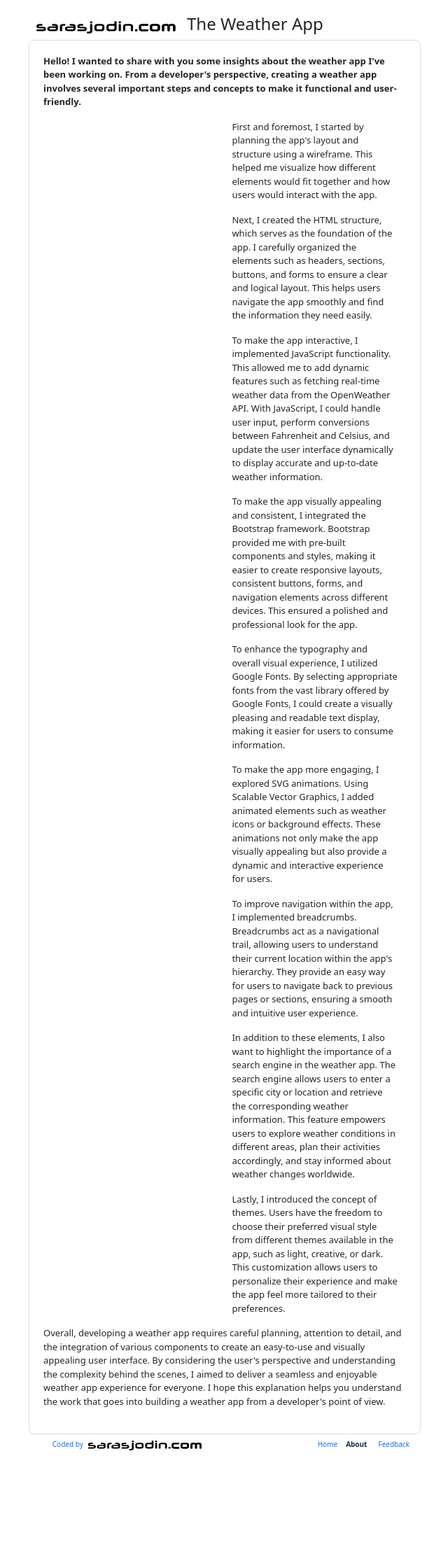
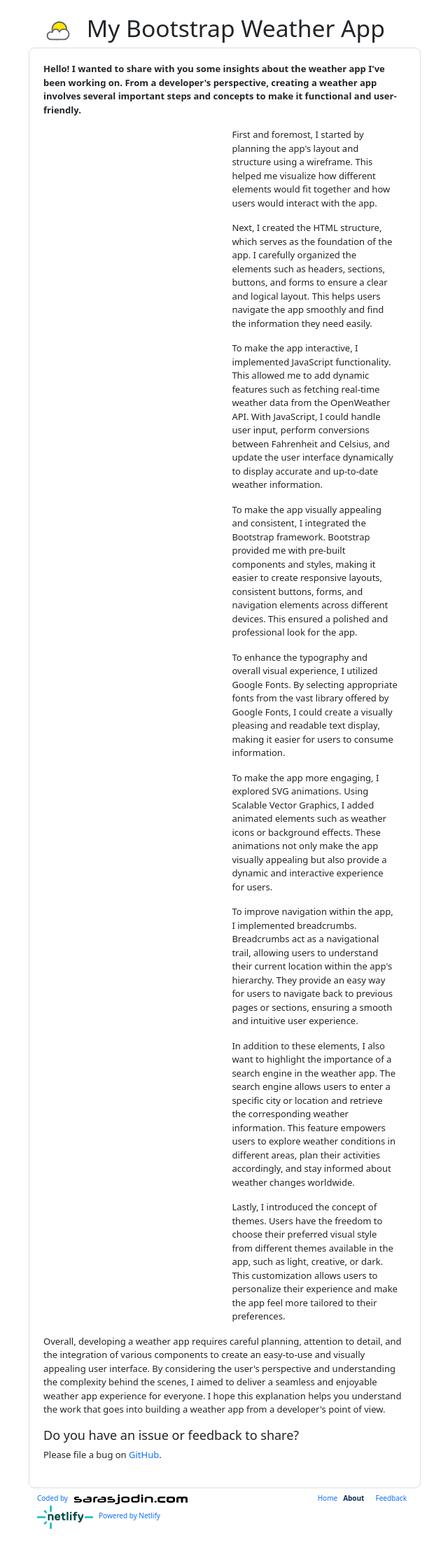
Before and after one commit to sarasjodin/MyWeatherApp, a plain HTML site: page about.html in a window 1280 px wide. Shown: the whole page at 70% size, without its empty margins (319-959 px from the left). Before the commit the page ends 2107 px from the top, so only its background shows below. Drawn offline with nearby package versions, Linux system fonts and the light colour scheme; a web font is replaced by a local one.

Commit message:
Header and footer updates, open source MIT license

```diff
--- a/about.html
+++ b/about.html
@@ -16,9 +16,17 @@
 
 <body>
     <div class="page-wrapper">
-        <header class="d-flex align-items-center">
-            <img class="larger-logo" src="images/Logo_sarasjodincom_svg-01.svg" alt="The weather logo">
-            <h1>The Weather App</h1>
+        <header>
+            <div class="container">
+                <div class="row align-items-center">
+                    <div class="col-auto">
+                        <img class="logo" src="images/Climasense-01.svg" width="40" height="40" alt="The weather logo">
+                    </div>
+                    <div class="col">
+                        <h1 class="logo-text my-custom-font ">My Bootstrap Weather App</h1>
+                    </div>
+                </div>
+            </div>
         </header>
         <section class="about-container">
             <p><strong>Hello! I wanted to share with you some insights about the weather app I've been working on. From
@@ -167,27 +175,40 @@
                 I hope this explanation helps you understand the work that goes into building a weather app from a
                 developer's point of
                 view.</p>
+            <h2>Do you have an issue or feedback to share?</h2>
+            <p>Please file a bug on <a href="https://github.com/sarasjodin/MyWeatherApp/blob/master/CODE_OF_CONDUCT.md"
+                    target="_blank">GitHub</a>.</p>
 
         </section>
         <footer>
-            <div class="container text-center">
+            <div class="container text-left custom-container">
                 <div class="row">
                     <div class="col">
-                        <a href="https://github.com/sarasjodin/MyWeatherApp" target=" _blank">Coded
-                            by </a><a href="https://www.sarasjodin.com/" target=" _blank"><img class="small-logo"
-                                src="images/Logo_sarasjodincom_svg-01.svg" alt="sarasjodin.com"></a>
+                        <a href="https://github.com/sarasjodincom/MyWeatherApp" target="_blank">Coded by</a>
+                        <a href="https://wwwsarasjodincom./" target="_blank">
+                            <img class="small-logo" src="images/Logo_sarasjodincom_svg-01.svg" alt="sarasjodincom">
+                        </a>
                     </div>
                     <div class="col d-flex justify-content-end">
                         <nav style="--bs-breadcrumb-divider: '';" aria-label="breadcrumb">
                             <ol class="breadcrumb">
                                 <li class="breadcrumb-item"><a href="index.html">Home</a></li>
-                                <li class="breadcrumb-item active" aria-current="page"><a href="#">About</a>
-                                </li>
-                                <li class="breadcrumb-item" aria-current="page"><a href="form.html">Feedback</a></li>
+                                <li class="breadcrumb-item active"><a href="#">About</a></li>
+                                <li class="breadcrumb-item"><a href="form.html">Feedback</a></li>
                             </ol>
                         </nav>
                     </div>
-
+                </div>
+            </div>
+            <div class="container text-left">
+                <div class="row">
+                    <div class="col d-flex flex-wrap justify-content-start"><a href="https://www.netlify.com"
+                            target="_blank">
+                            <img src="images/logo-netlify.png" alt="Logo Netlify" width="80">
+                        </a>
+                        <p class="powered-by"><a href="https://www.netlify.com" target="_blank">Powered by Netlify</a>
+                        </p>
+                    </div>
                 </div>
             </div>
         </footer>
--- a/src/style.css
+++ b/src/style.css
@@ -17,6 +17,10 @@
 .about-container {
   border: 1px solid #dadde1;
   border-radius: 8px;
+}
+
+.my-custom-font {
+  font-size: calc(1.5vw + 0.9rem);
 }
 
 h1 {
@@ -128,9 +132,23 @@ div.d-flex .btn-light {
 }
 
 .small-logo {
-  vertical-align: center;
   width: 65%;
   padding-left: 4px;
+}
+
+.power-logo {
+  width: 45px;
+  height: 45px;
+  padding-left: 4px;
+}
+
+p.powered-by {
+  padding-left: 8px;
+  margin-top: 4px;
+}
+
+.logo-text {
+  text-align: baseline;
 }
 
 breadcrumb-item a {
@@ -141,6 +159,11 @@ breadcrumb-item a {
   color: #0d2d4f; /* Set the active link color */
   font-weight: bold; /* Make the active link bold */
   text-decoration: none; /* Remove underline from active link */
+}
+
+.custom-container {
+  height: 25px;
+  overflow: hidden;
 }
 
 /* Form & About styles */
```
Also changed, not shown: form.html (+29 -10 lines), index.html (+32 -12 lines), images/climasense-01.svg (added), images/logo-netlify.png (added).
